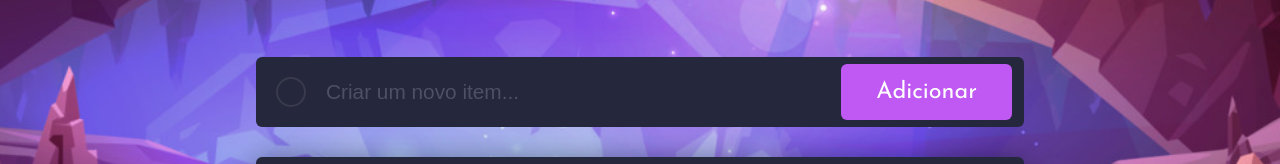
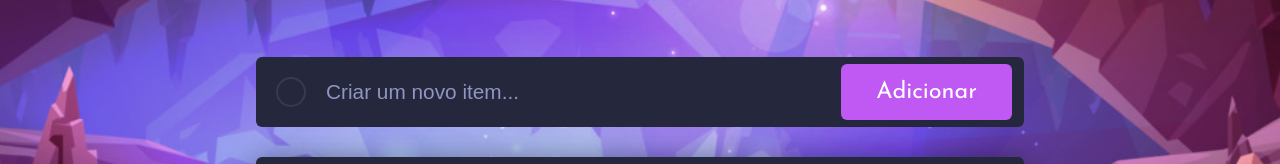
Before and after one commit to fty57/challenge-todo-app, a plain HTML site: page docs/index.html in a window 1280 px wide. Shown: the part 1129-1293 px from the top of the page. Drawn offline with Linux system fonts and the light colour scheme.

Commit message:
Update index.css

```diff
--- a/docs/styles/index.css
+++ b/docs/styles/index.css
@@ -187,7 +187,7 @@ body {
 }
 
 .new-todo__input input::placeholder {
-  color: hsl(233, 14%, 35%);
+  color: hsl(234, 28%, 66%);
 }
 
 .hidden {
```
